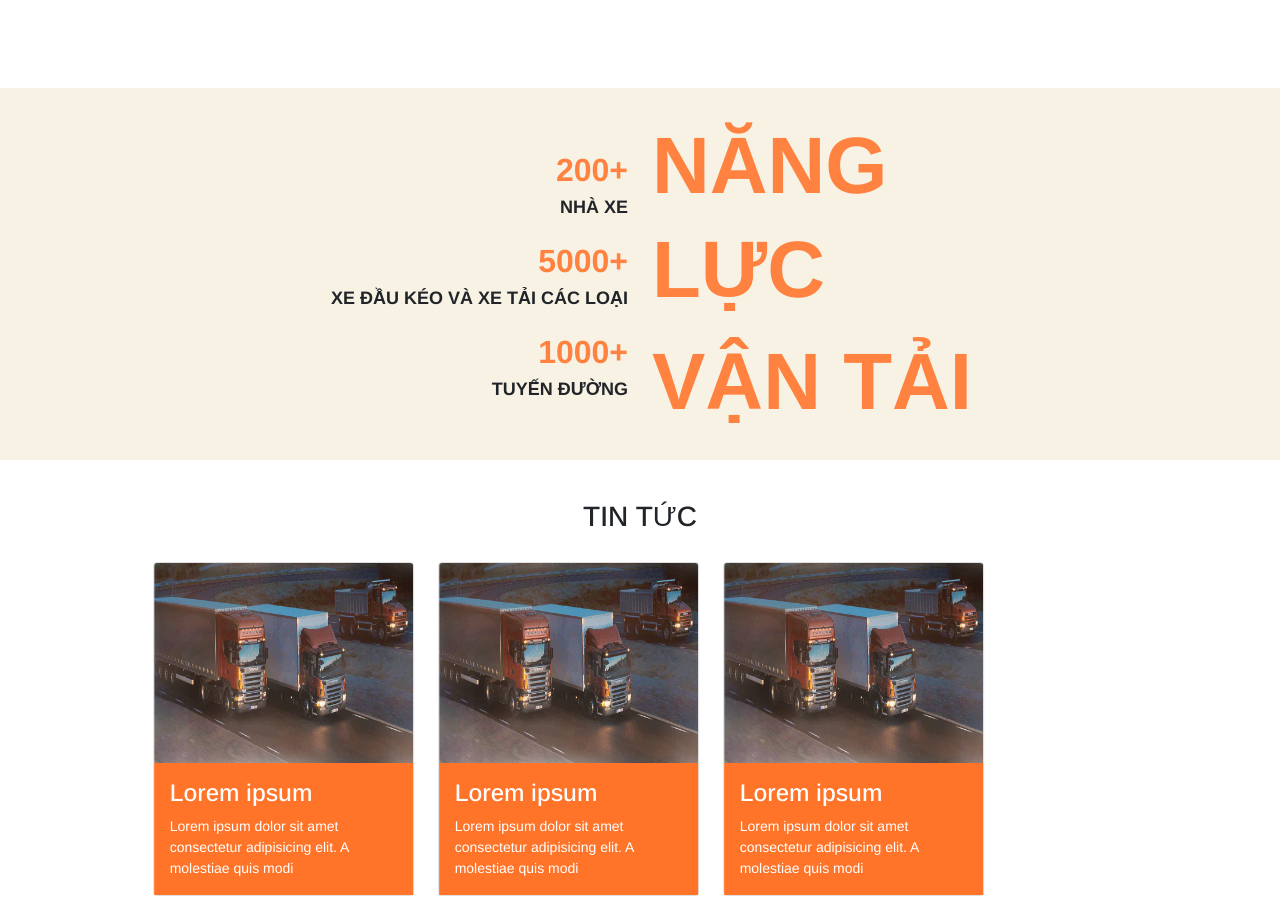
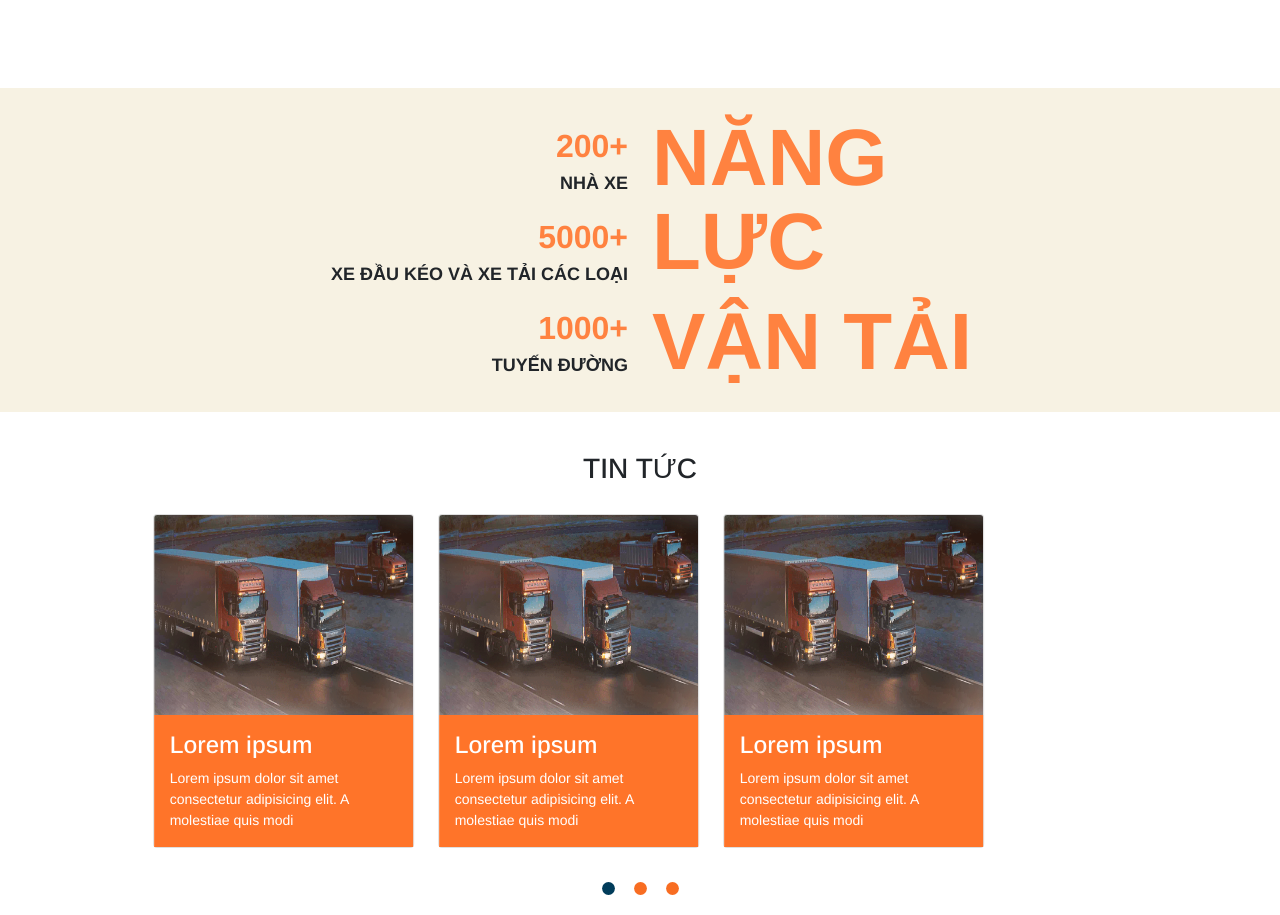
Before and after one commit to xiemmat01/baitap_phan1, a plain HTML site: page index2.html in a window 1280 px wide. Shown: the part 2115-3030 px from the top of the page. Drawn offline with nearby package versions, Linux system fonts and the light colour scheme.

Commit message:
update features and news

```diff
--- a/index2.html
+++ b/index2.html
@@ -334,11 +334,11 @@
               <div class="item">
                 <div class="title">NĂNG</div>
               </div>
-              <div class="item pt-2 pb-3">
+              <div class="item pt-1">
                 <div class="title">LỰC</div>
               </div>
               <div class="item">
-                <div class="title">VẬN TẢI</div>
+                <div class="title" style="margin-top: 20px;">VẬN TẢI</div>
               </div>
             </div>
           </div>
--- a/style2.css
+++ b/style2.css
@@ -417,7 +417,7 @@ header .container-fluid {
 .block-item.left .item .title {
   font-size: 5rem;
   color: #ff8240;
-  line-height: 12vh;
+  line-height: 10vh;
 }
 /*-------- Section 4 -----------*/
 .block-news {
```
